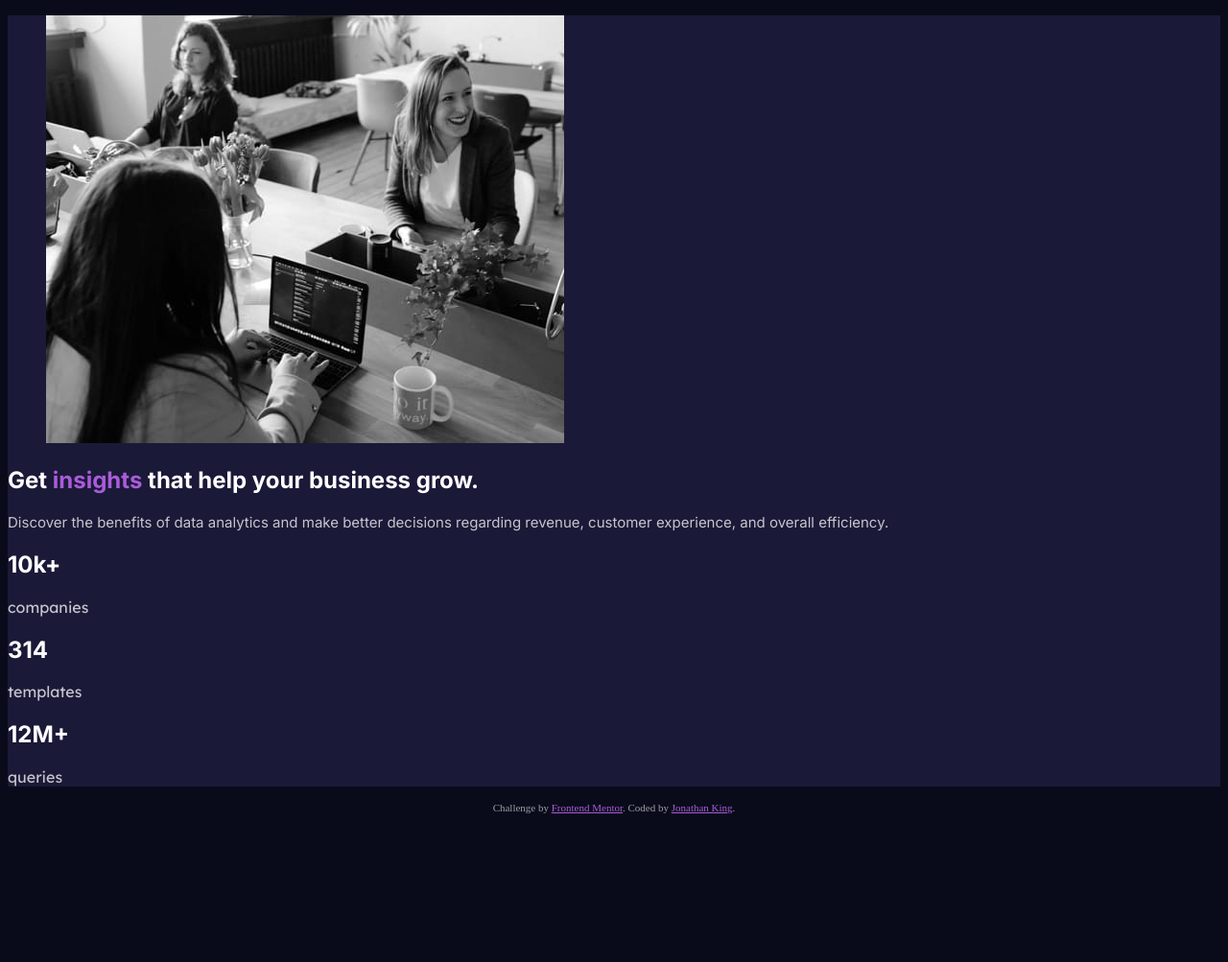
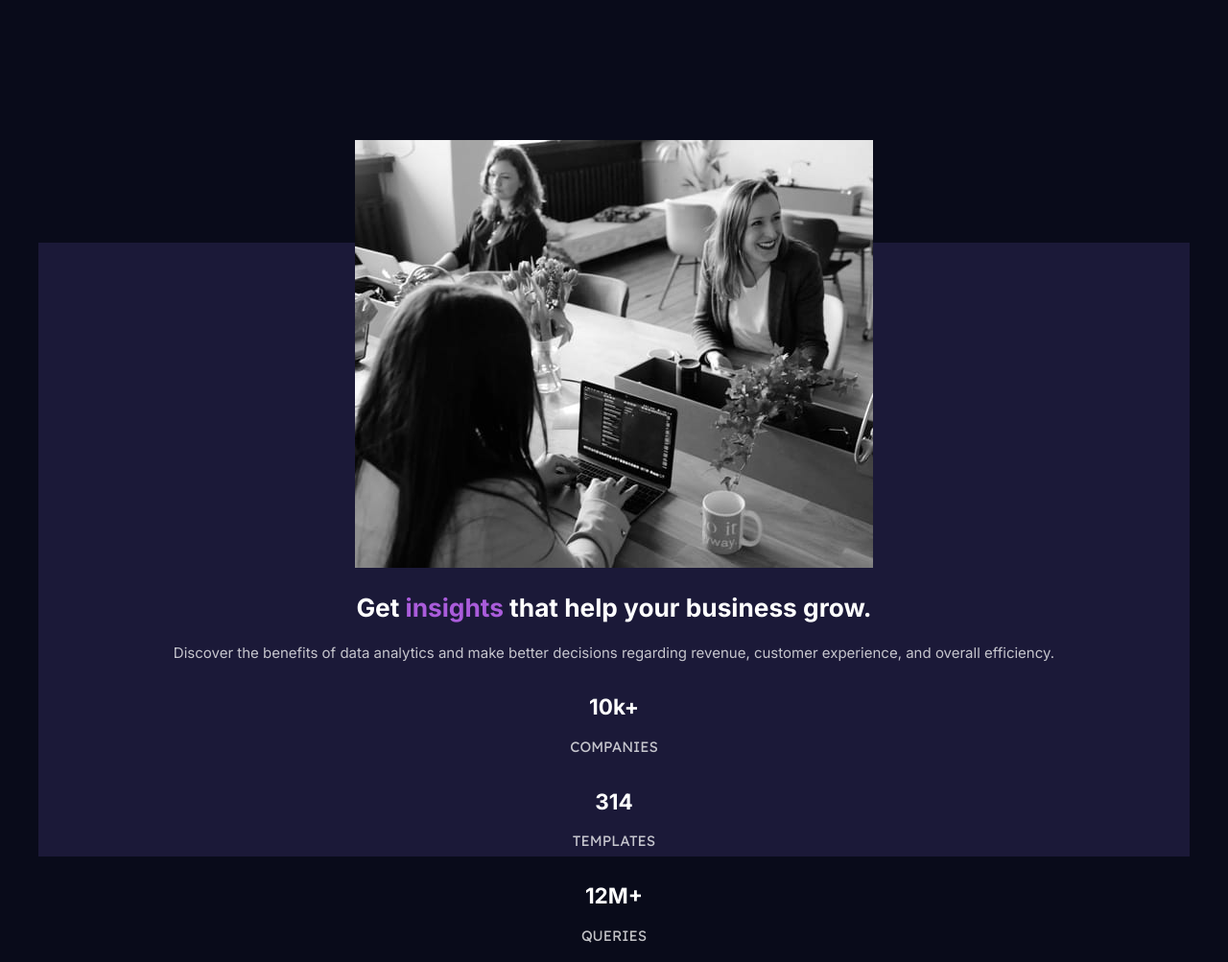
Before and after one commit to jonpking/frontend-mentor-stats-preview-card-component, a plain HTML site: page index.html in a window 1280 px wide. Shown: the top 1003 px of the page at 96% size. Before the commit the page ends 856 px from the top, so only its background shows below. Drawn offline with Linux system fonts and the light colour scheme.

Commit message:
various style changes

```diff
--- a/styles.css
+++ b/styles.css
@@ -1,11 +1,28 @@
 body {
     background-color: hsl(233, 47%, 7%);
+    font-size: 15px;
 }
 
 main {
     background-color: hsl(244, 38%, 16%);
     font-family: 'Inter', sans-serif;
     font-weight: 400;
+    text-align: center;
+    width: 95%;
+    height: 80vh;
+    margin: 20% auto 10%;
+    display: flex;
+    flex-direction: column;
+    justify-content: center;
+    align-items: center;
+}
+
+figure {
+    margin: 0;
+}
+
+img {
+    width: 100%;
 }
 
 h1, h2 {
@@ -14,16 +31,18 @@ h1, h2 {
 
 h1 {
     font-weight: 700;
+    font-size: 1.75em;
 }
 
 aside p {
     color: hsla(0, 0%, 100%, 0.75);
     font-family: 'Lexend Deca', sans-serif;
+    text-transform: uppercase;
 }
 
 article p {
     color: hsla(0, 0%, 100%, 0.75);
-    font-size: 15px;
+    font-size: 1em;
 }
 
 .accent {
```
